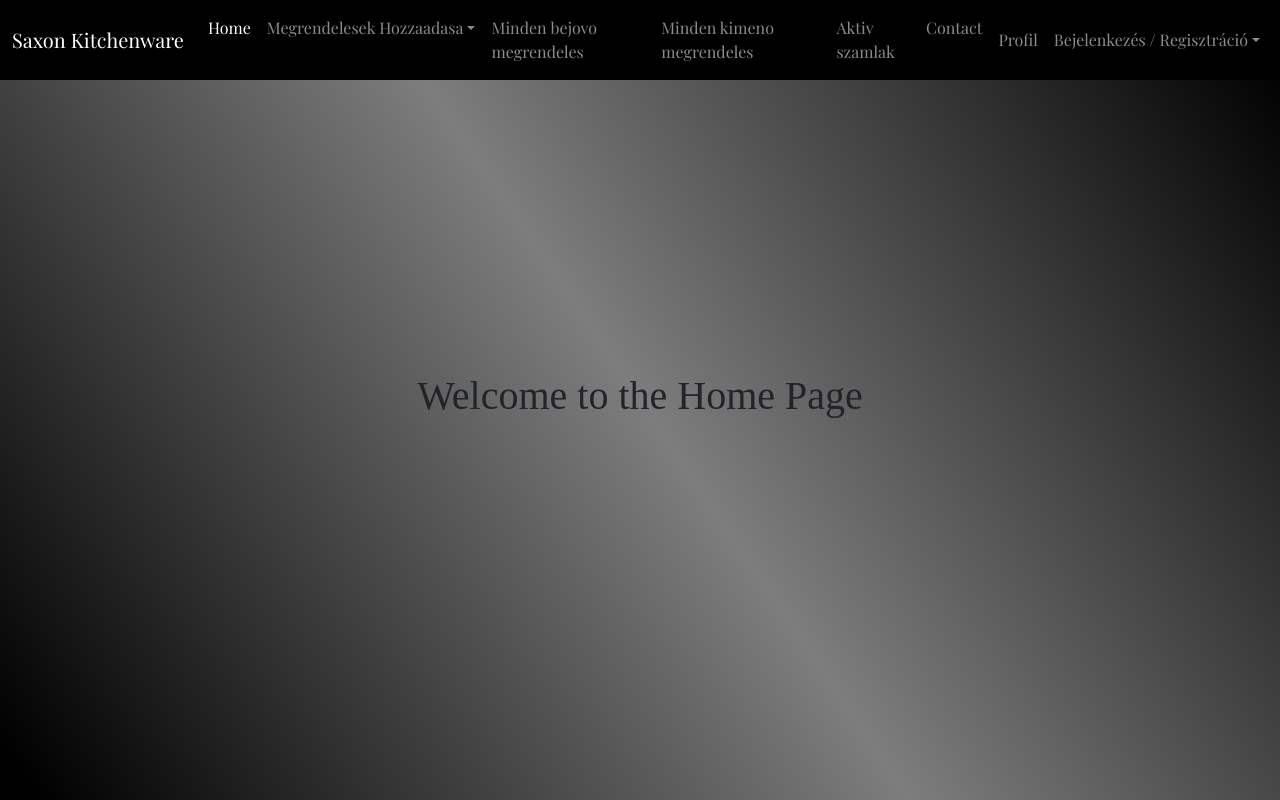
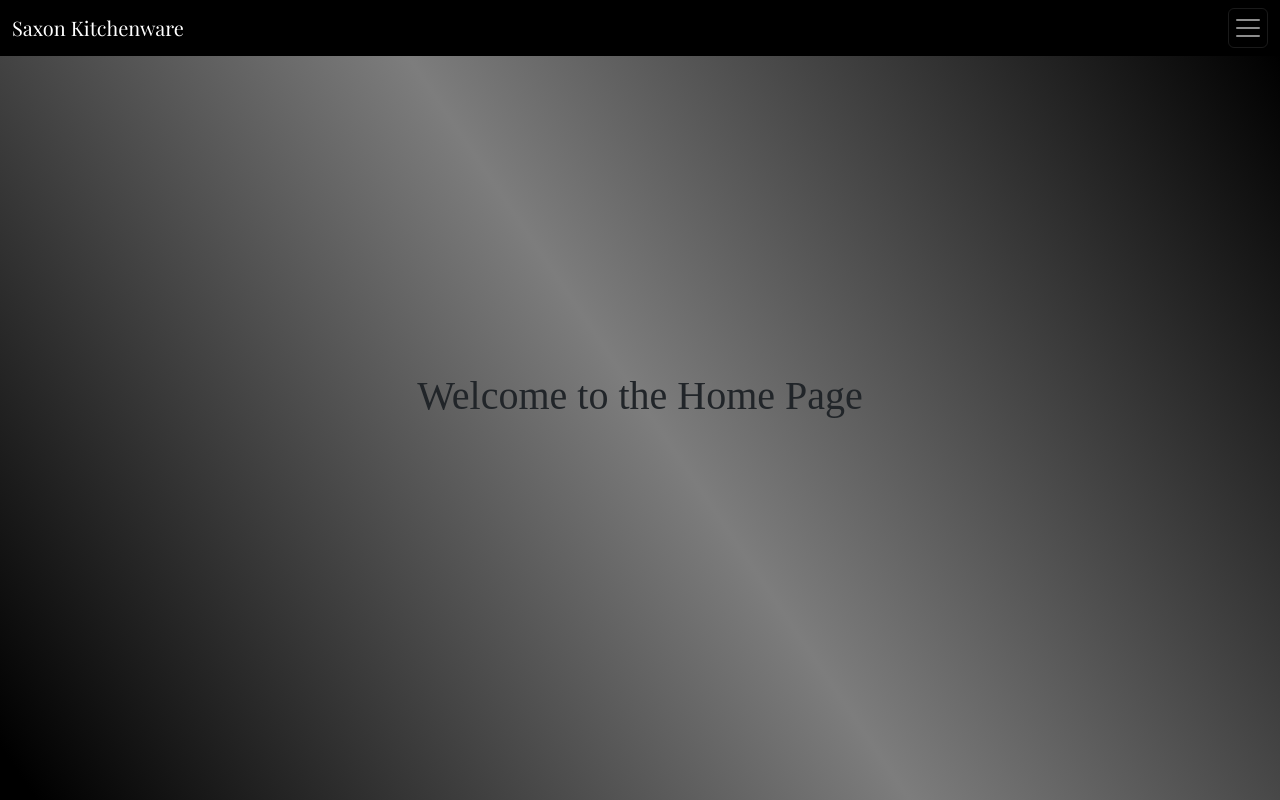
Before and after one commit to ProjectWarehouseManagement/Frontend, a React (Vite) app: page / in a window 1280 px wide. Built offline with nearby package versions, Linux system fonts and the light colour scheme; no server answers; a web font is replaced by a local one.

Commit message:
Navbar expand changes

```diff
--- a/src/Navbar/navbar.tsx
+++ b/src/Navbar/navbar.tsx
@@ -28,7 +28,7 @@ const NavigationBar = () => {
     closeMenu();
   }, [location]);
   return (<>
-    <nav className="navbar navbar-expand-lg navbar-dark fixed-top">
+    <nav className="navbar navbar-expand-xxl navbar-dark fixed-top">
       <div className="container-fluid">
         <Link to="/" className="navbar-brand">
           Saxon Kitchenware
```
